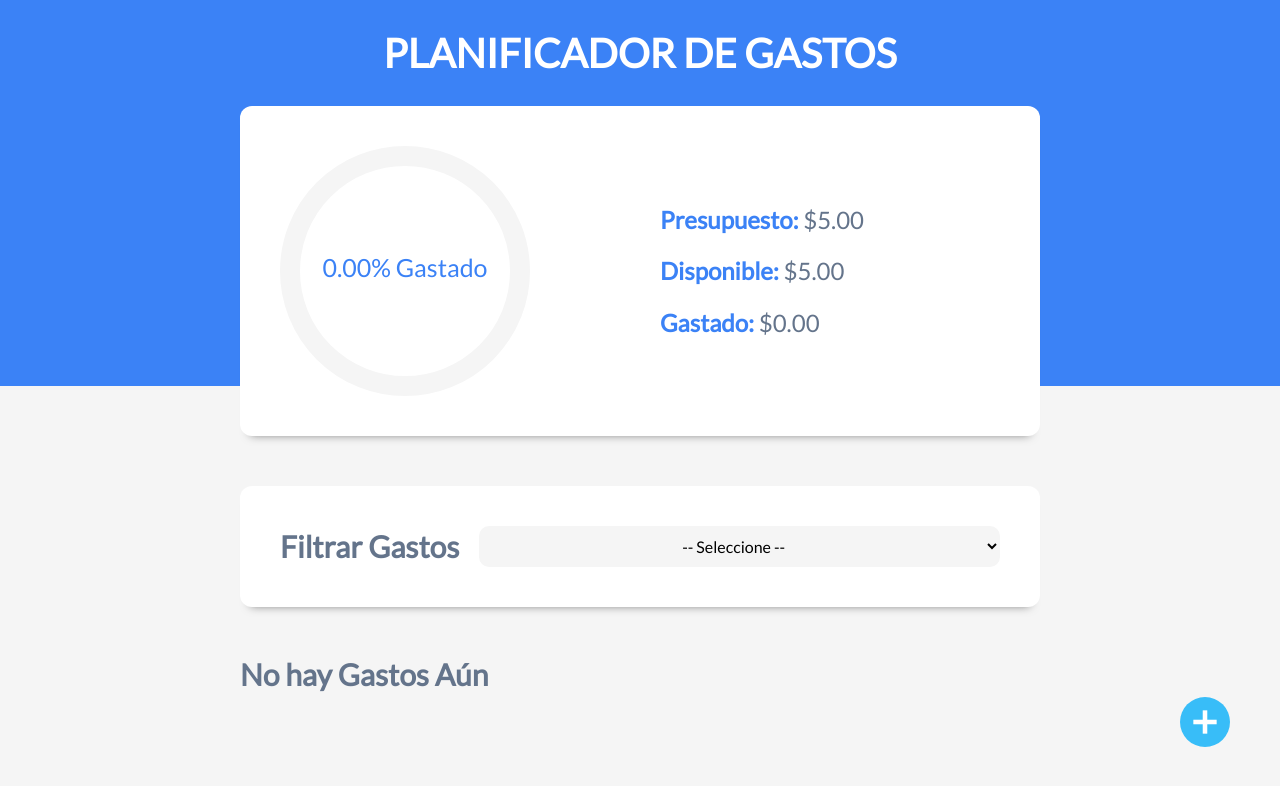
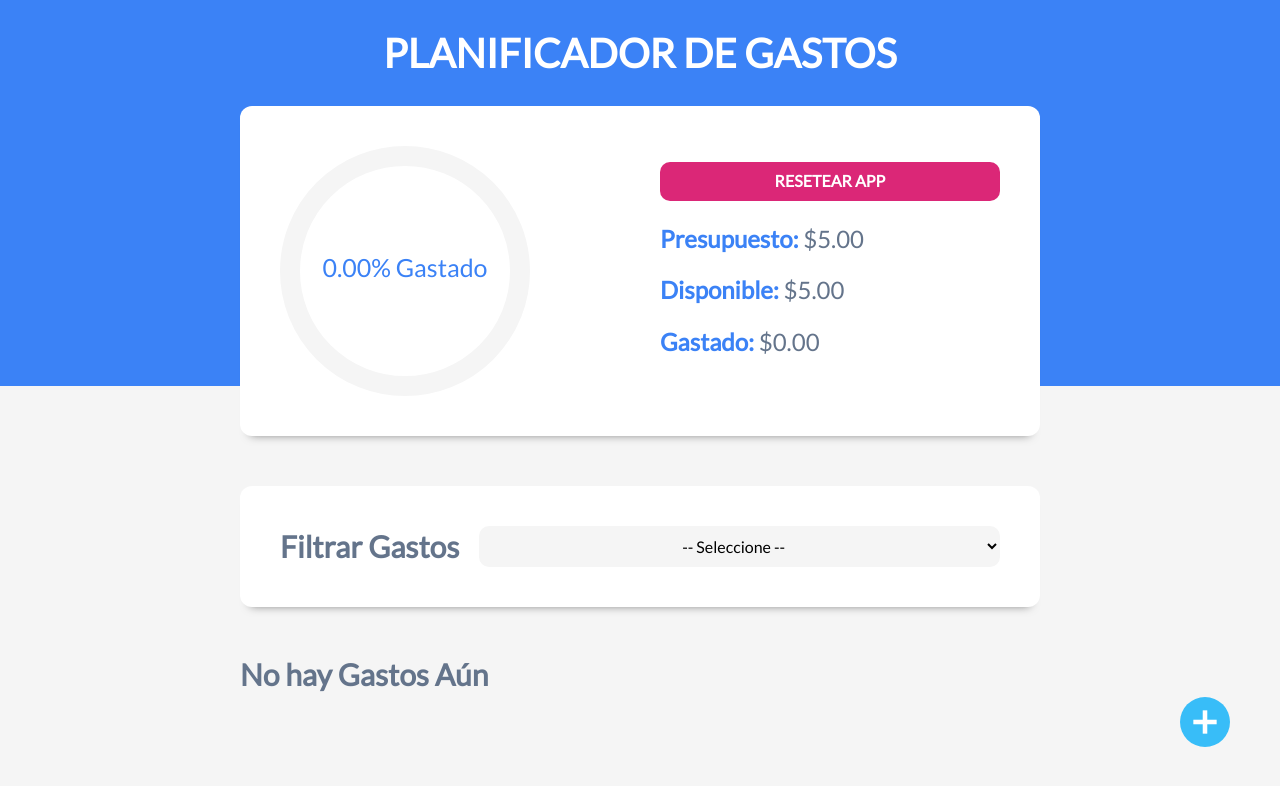
Before and after one commit to VicenteVieraG/Budget-Manager, a React (Vite) app in the folder control-gastos/: page / in a window 1280 px wide. Both pictures are taken after typing "5" into the empty fields and a click on the input "Añadir". Shown: the top 786 px of the page. Built offline with nearby package versions, Linux system fonts and the light colour scheme.

Commit message:
Final project

```diff
--- a/control-gastos/src/App.jsx
+++ b/control-gastos/src/App.jsx
@@ -99,6 +99,7 @@
 				setPresupuesto={setPresupuesto}
 				isValidPresupuesto={isValidPresupuesto}
 				setIsValidPresupuesto={setIsValidPresupuesto}
+				setGastos={setGastos}
 			/>
 
 			{isValidPresupuesto && (
--- a/control-gastos/src/components/ControlPresupuesto.jsx
+++ b/control-gastos/src/components/ControlPresupuesto.jsx
@@ -3,7 +3,13 @@
 import "react-circular-progressbar/dist/styles.css"
 
 
-const ControlPresupuesto = ({presupuesto,gastos}) => {
+const ControlPresupuesto = ({
+	presupuesto,
+	gastos,
+	setGastos,
+	setPresupuesto,
+	setIsValidPresupuesto
+}) => {
 	const [disponible,setDisponible]=useState(0);
 	const [gastado,setGastado]=useState(0);
 	const [porcentaje, setPorcentaje]=useState(0)
@@ -31,6 +37,16 @@
 		})
 	}
 
+	const handleResetApp = () =>{
+		const resultado = confirm("¿Deseas reiniciar presupuesto y gastos?")
+
+		if(resultado){
+			setGastos([])
+			setPresupuesto(0)
+			setIsValidPresupuesto(false)
+		}
+	}
+
 	return (
 		<div className="contenedor-presupuesto contenedor sombra dos-columnas">
 			<div>
@@ -46,6 +62,13 @@
 			</div>
 
 			<div className="contenido-presupuesto">
+				<button
+					className="reset-app"
+					type="button"
+					onClick={handleResetApp}
+				>
+					Resetear App
+				</button>
 				<p>
 					<span>Presupuesto:</span> {formatearCantidad(presupuesto)}
 				</p>
--- a/control-gastos/src/components/Header.jsx
+++ b/control-gastos/src/components/Header.jsx
@@ -8,7 +8,8 @@
 			setPresupuesto,
 			isValidPresupuesto,
 			setIsValidPresupuesto,
-			gastos
+			gastos,
+			setGastos
 		}
 	) => {
 	return (
@@ -19,6 +20,9 @@
 				<ControlPresupuesto
 					gastos={gastos}
 					presupuesto={presupuesto}
+					setGastos={setGastos}
+					setPresupuesto={setPresupuesto}
+					setIsValidPresupuesto={setIsValidPresupuesto}
 				/>
 				) : (
 				<NuevoPresupuesto
```
